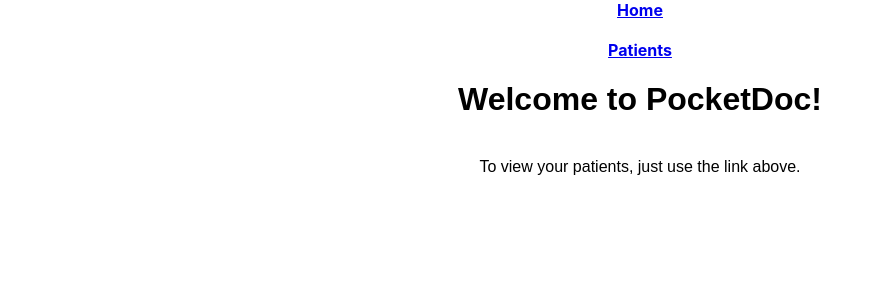
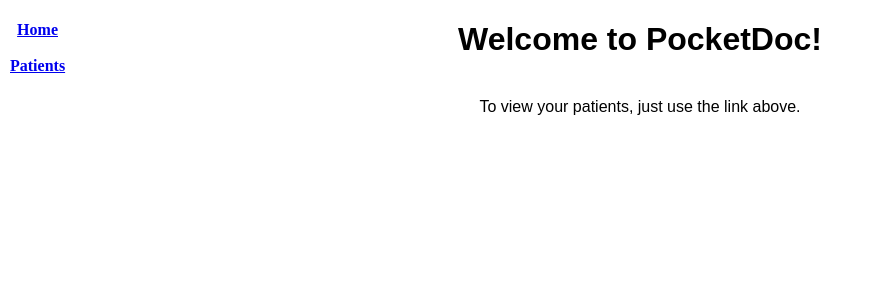
Before and after one commit to The-Gentleman/PocketDocReact, a React (Create React App) app in the folder pocket-doc-react-frontend/: page /home in a window 1280 px wide. Shown: the top 300 px of the page, without its empty margins (0-872 px from the left). Built offline with nearby package versions, Linux system fonts and the light colour scheme.

Commit message:
added some CSS to the Welcome div

```diff
--- a/pocket-doc-react-frontend/src/App.css
+++ b/pocket-doc-react-frontend/src/App.css
@@ -38,6 +38,13 @@
 }
 
 .Welcome {
-  /* font-family: "Times New Roman", Times, serif; */
+  margin: auto;
   font-family: "COPPERPLATE", Fantasy, serif;
+  width: 50%;
 }
+
+.Nav{
+  font-family: "Times New Roman", Times, serif;
+  margin-left: 10px;
+  float: left;
+}
```
